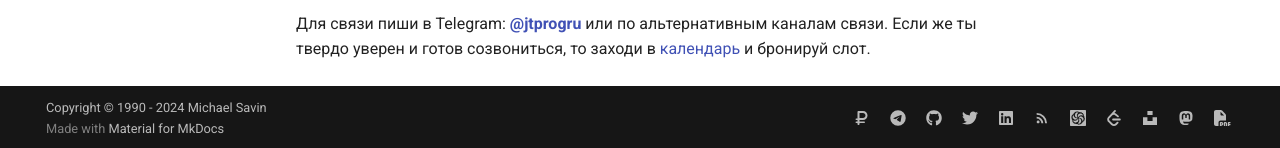
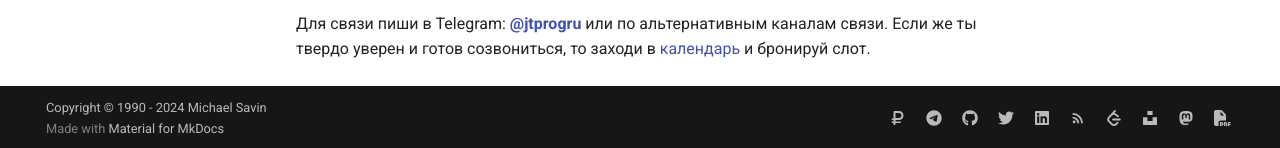
Before and after one commit to jtprogru/savinmi.ru, an MkDocs documentation site: the page built from docs/index.md, in a window 1280 px wide and 926 px high. Shown: the part 775-923 px from the top of the window. Built offline with MkDocs 1.6.1 and Material for MkDocs 9.7.7, drawn with Linux system fonts in a browser that asks for light colours; comment, search, counter and statistics services are not loaded.

Commit message:
fix: Remove link to codewars

```diff
--- a/mkdocs.yml
+++ b/mkdocs.yml
@@ -1,3 +1,5 @@
+# yaml-language-server: $schema=https://squidfunk.github.io/mkdocs-material/schema.json
+
 # Project information
 site_name: Савин Михаил
 site_url: https://savinmi.ru
@@ -96,8 +98,6 @@ extra:
       link: https://linkedin.com/in/jtprogru
     - icon: material/rss
       link: https://jtprog.ru
-    - icon: simple/codewars
-      link: https://www.codewars.com/users/jtprogru/
     - icon: simple/leetcode
       link: https://leetcode.com/jtprogru/
     - icon: fontawesome/brands/unsplash
```
